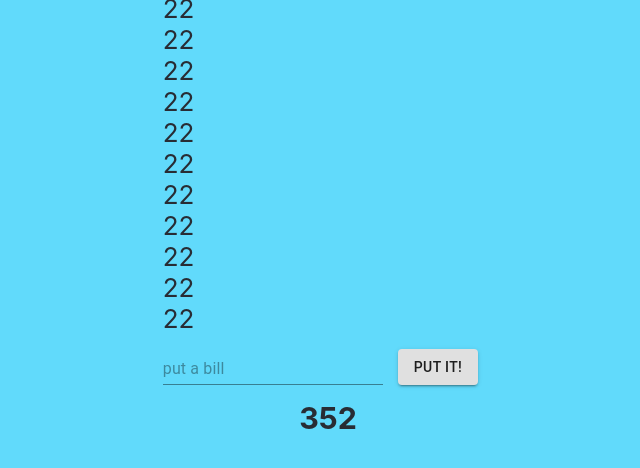
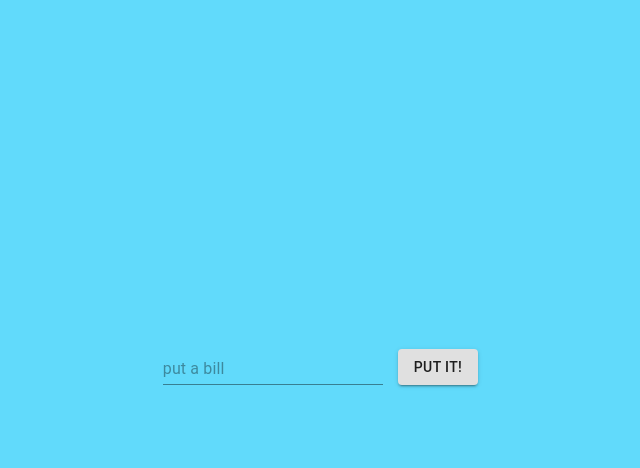
Before and after one commit to robpwatkins/budget-list, a React (Create React App) app: page / in a window 1280 px wide. Shown: the top 468 px of the page, without its empty margins (312-952 px from the left). Built offline with nearby package versions, Linux system fonts and the light colour scheme.

Commit message:
working on a bill

```diff
--- a/src/App.js
+++ b/src/App.js
@@ -13,7 +13,7 @@ const StyledDiv = styled.div`
 `
 
 const App = () => {
-  const [bills, setBills] = useState([22, 22, 22, 22, 22, 22, 22, 22, 22, 22, 22, 22, 22, 22, 22, 22, ]);
+  const [bills, setBills] = useState([]);
 
   return (
     <div className="App">
```
Also changed, not shown: src/components/Bill.js (added, +7 -0 lines).
